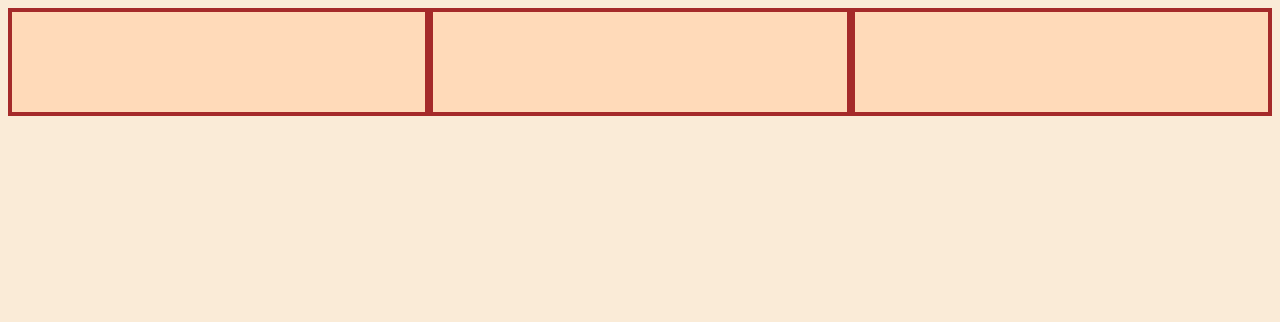
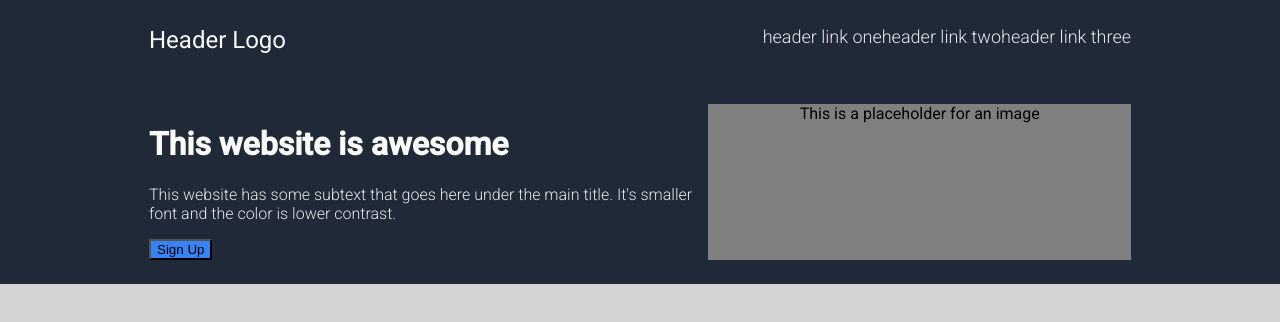
Before and after one commit to Kris022/odin-landing-page, a plain HTML site: page index.html in a window 1280 px wide. Drawn offline with Linux system fonts and the light colour scheme.

Commit message:
navbar and hero styles

```diff
--- a/index.html
+++ b/index.html
@@ -5,12 +5,52 @@
     <meta name="viewport" content="width=device-width, initial-scale=1.0" />
     <title>Document</title>
     <link rel="stylesheet" href="style.css" />
+
+    <link rel="preconnect" href="https://fonts.googleapis.com" />
+    <link rel="preconnect" href="https://fonts.gstatic.com" crossorigin />
+    <link
+      href="https://fonts.googleapis.com/css2?family=Roboto:wght@300;400;500&display=swap"
+      rel="stylesheet"
+    />
   </head>
   <body>
-    <div class="flex-container">
-      <div class="one"></div>
-      <div class="two"></div>
-      <div class="three"></div>
+    <div class="nav">
+      <div class="container">
+        <div class="header-logo">Header Logo</div>
+        <div class="header-links">
+          <div>header link one</div>
+          <div>header link two</div>
+          <div>header link three</div>
+        </div>
+      </div>
     </div>
+
+    <div class="hero">
+      <div class="container">
+        <div>
+          <h1>This website is awesome</h1>
+          <p>
+            This website has some subtext that goes here under the main title.
+            It's smaller font and the color is lower contrast.
+          </p>
+          <button>Sign Up</button>
+        </div>
+        <div class="image">This is a placeholder for an image</div>
+      </div>
+    </div>
+
+    <!-- <div class="hero-wrapper">
+      <div class="container">
+        <div>
+          <h1>This website is awesome</h1>
+          <p>
+            This website has some subtext that goes here under the main title.
+            It's smaller font and the color is lower contrast.
+          </p>
+          <button>Sign Up</button>
+        </div>
+        <div>This is a placeholder for an image</div>
+      </div>
+    </div> -->
   </body>
 </html>
--- a/style.css
+++ b/style.css
@@ -1,15 +1,64 @@
-body {
-  background-color: antiquewhite;
+* {
+  /* border: solid 1px red; */
 }
 
-.flex-container {
+body {
+  font-family: "Roboto", "Arial", "Verdana", sans-serif;
+  margin: 0;
+  background-color: lightgray;
+}
+
+.container {
+  max-width: 982px;
+  margin-inline: auto;
+}
+
+.nav {
+  background-color: #1f2937;
+  padding: 26px;
+}
+
+.nav .container {
+  display: flex;
+  justify-content: space-between;
+}
+
+.header-logo {
+  color: #f9faf8;
+  font-size: 24px;
+}
+
+.header-links {
+  display: flex;
+  color: #e5e7eb;
+  font-size: 18px;
+  font-weight: 100;
+}
+
+.hero {
+  background-color: #1f2937;
+  padding: 24px;
+}
+
+.hero .container {
   display: flex;
 }
 
-/* this selector selects all divs inside of .flex-container */
-.flex-container div {
-  background: peachpuff;
-  border: 4px solid brown;
-  height: 100px;
-  flex: 1;
+.hero h1 {
+  color: #f9faf8;
 }
+
+.hero p {
+  color: #e5e7eb;
+  font-weight: 100;
+}
+
+.image {
+  background-color: gray;
+  width: 600px;
+  text-align: center;
+}
+
+.hero button {
+    background-color: #3882f6;
+}
```
